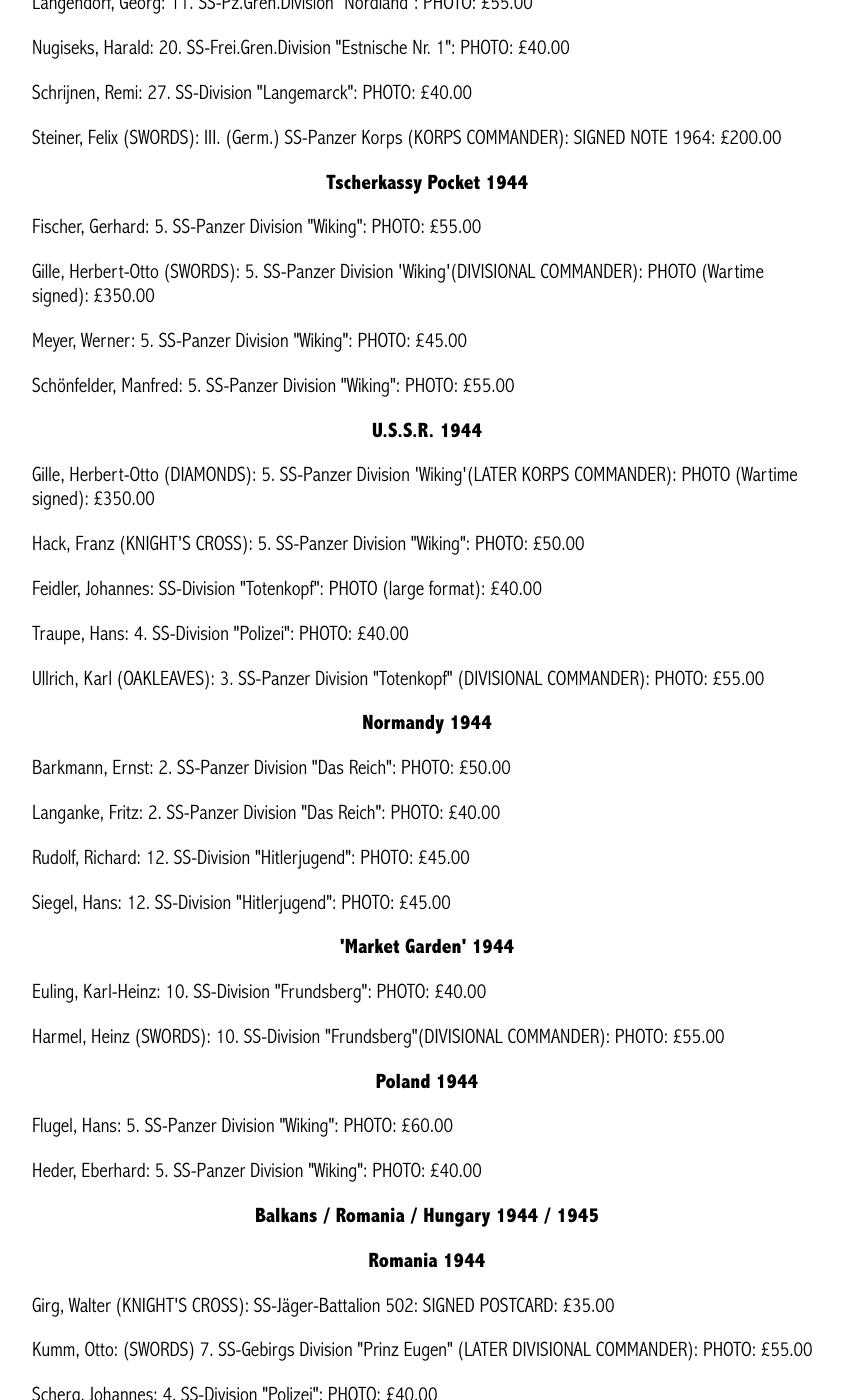
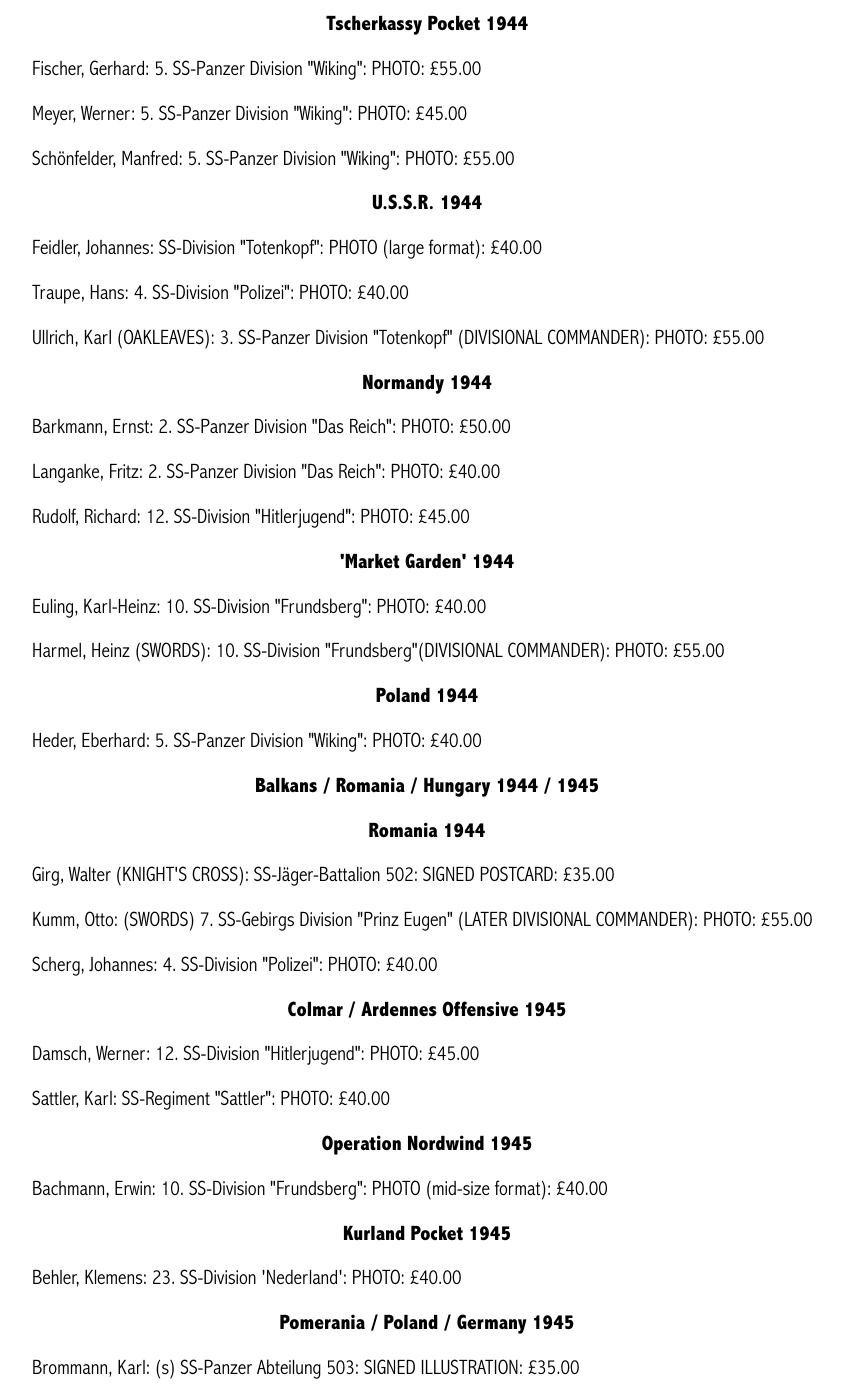
Before and after one commit to lahphotographs/lahphotographs.github.com, a Jekyll site: the page built from Waffen_SS_photos.md, in a window 1280 px wide and 1400 px high, scrolled down 2102 px. Shown: the whole window, without its empty margins (213-1056 px from the left). Built offline with Jekyll 4.4.1, drawn with Linux system fonts in a browser that asks for light colours; some of the changed text lies outside the part shown.

Commit message:
Update Waffen_SS_photos.md

```diff
--- a/Waffen_SS_photos.md
+++ b/Waffen_SS_photos.md
@@ -16,7 +16,6 @@ permalink: /waffen_ss_photos.html
 <br />
 <p><b><center>Operation Barbarossa 1941 / 1942</center></b></p>
 <p>Baum, Otto (KNIGHT'S CROSS): LSSAH: PHOTO: £55.00
-<p>Gille, Herbert-Otto (KNIGHT'S CROSS): SS-Wiking Division: PHOTO (Wartime signed): £350.00
 <p>Kumm,	Otto (KNIGHT'S CROSS):	SS-Division Reich:	PHOTO: £55.00
 <p>Springer,	Heinrich:	Leibstandarte SS-Adolf Hitler:	PHOTO: £55.00
 <p>Steiner,	Felix (OAKLEAVES):	SS-Wiking Division (DIVISIONAL COMMANDER):	SIGNED NOTE 1964: £200.00
@@ -29,13 +28,11 @@ permalink: /waffen_ss_photos.html
 <br />
 <p><b><center>Kursk 1943</center></b></p>
 <p>Baum, Otto (OAKLEAVES): LSSAH: PHOTO: £55.00
-<p>von Ribbentrop,	Rudolf:	SS-Division "Leibstandarte":	PHOTO: £40.00
 <p>Sametreiter,	Kurt:	SS-Division "Leibstandarte":	PHOTO (stamped signature): £35.00
 <br />
 <p><b><center>Russia 1943</center></b></p>
 <p>Brosow,	Siegfried: 2. SS-Panzer Division "Das Reich":	PHOTO: £40.00
 <p>Eichhorn,	Hugo:	SS-Division "Wiking":	PHOTO: £45.00
-<p>Gille, Herbert-Otto (OAKLEAVES): 5. SS-Panzer Division 'Wiking' (DIVISIONAL COMMANDER): PHOTO (Wartime signed): £350.00
 <p>Goehler,	Johannes:	SS-Division "Florian Geyer":	PHOTO (large format): £40.00
 <p>Grieme,	Wilhelm:	SS-Division "Das Reich":	PHOTO: £55.00
 <p>Harmel,	Heinz (OAKLEAVES):	SS-Division "Das Reich":	PHOTO: £55.00
@@ -56,13 +53,10 @@ permalink: /waffen_ss_photos.html
 <br />
 <p><b><center>Tscherkassy Pocket 1944</center></b></p>
 <p>Fischer,	Gerhard:	5. SS-Panzer Division "Wiking":	PHOTO: £55.00
-<p>Gille, Herbert-Otto (SWORDS): 5. SS-Panzer Division 'Wiking'(DIVISIONAL COMMANDER): PHOTO (Wartime signed): £350.00
 <p>Meyer,	Werner:	5. SS-Panzer Division "Wiking":	PHOTO: £45.00
 <p>Schönfelder,	Manfred:	5. SS-Panzer Division "Wiking":	PHOTO: £55.00
 <br />
 <p><b><center>U.S.S.R. 1944</center></b></p>
-<p>Gille, Herbert-Otto (DIAMONDS): 5. SS-Panzer Division 'Wiking'(LATER KORPS COMMANDER): PHOTO (Wartime signed): £350.00
-<p>Hack,	Franz (KNIGHT'S CROSS):	5. SS-Panzer Division "Wiking":	PHOTO: £50.00
 <p>Feidler,	Johannes:	SS-Division "Totenkopf":	PHOTO (large format): £40.00
 <p>Traupe,	Hans:	4. SS-Division "Polizei":	PHOTO: £40.00
 <p>Ullrich,	Karl (OAKLEAVES):	3. SS-Panzer Division "Totenkopf" (DIVISIONAL COMMANDER):	PHOTO: £55.00
@@ -71,14 +65,12 @@ permalink: /waffen_ss_photos.html
 <p>Barkmann,	Ernst: 2. SS-Panzer Division "Das Reich":	PHOTO:	£50.00
 <p>Langanke,	Fritz: 2. SS-Panzer Division "Das Reich":	PHOTO:	£40.00
 <p>Rudolf,	Richard:	12. SS-Division "Hitlerjugend":	PHOTO: £45.00
-<p>Siegel,	Hans:	12. SS-Division "Hitlerjugend":	PHOTO: £45.00
 <br />
 <p><b><center>'Market Garden' 1944</center></b></p>
 <p>Euling,	Karl-Heinz:	10. SS-Division "Frundsberg":	PHOTO: £40.00
 <p>Harmel,	Heinz (SWORDS):	10. SS-Division "Frundsberg"(DIVISIONAL COMMANDER):	PHOTO: £55.00
 <br />
 <p><b><center>Poland 1944</center></b></p>
-<p>Flugel,	Hans:	5. SS-Panzer Division "Wiking":	PHOTO: £60.00
 <p>Heder,	Eberhard:	5. SS-Panzer Division "Wiking":	PHOTO: £40.00
 <br />
 <p><b><center>Balkans / Romania / Hungary 1944 / 1945</center></b></p> <p><b><center>Romania 1944</center></b></p>
@@ -115,7 +107,6 @@ permalink: /waffen_ss_photos.html
 <p>Buhler,	Karl-Heinz:	5. SS-Panzer Division "Wiking":	PHOTO: £65.00
 <p>Darges,	Fritz:	5. SS-Panzer Division "Wiking" (FUHRER ADJUTANT):	PHOTO: £50.00
 <p>Gustavsson,	Karl-Heinz:	2. SS-Division "Das Reich":	PHOTO: £40.00
-<p>Hack,	Franz (OAKLEAVES):	5. SS-Panzer Division "Wiking":	PHOTO: £50.00
 <p>Hauser,	Hans:	2. SS-Division "Das Reich": PHOTO: £45.00
 <p>Kreutz,	Karl:	2. SS-Division "Das Reich" (DIVISIONAL COMMANDER): PHOTO: £40.00
 <p>Lichte,	Karl-Heinz:	5. SS-Panzer Division "Wiking":	PHOTO: £40.00
```
